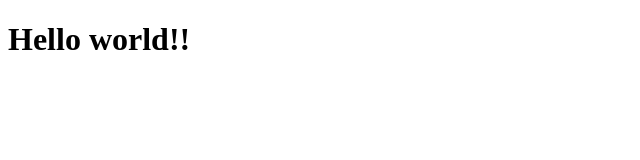
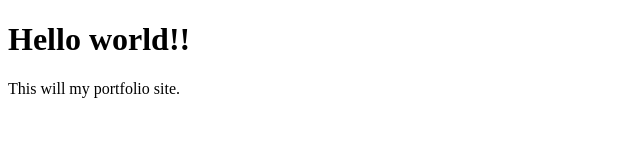
Before and after one commit to Migas75/Miguel-portfolio, a plain HTML site: page index.html in a window 1280 px wide. Shown: the whole page, without its empty margins (0-640 px from the left). Drawn offline with Linux system fonts and the light colour scheme.

Commit message:
Added description to index.html

```diff
--- a/index.html
+++ b/index.html
@@ -8,5 +8,6 @@
 </head>
 <body>
     <h1>Hello world!!</h1>
+    <p>This will my portfolio site.</p>
 </body>
 </html>
```
